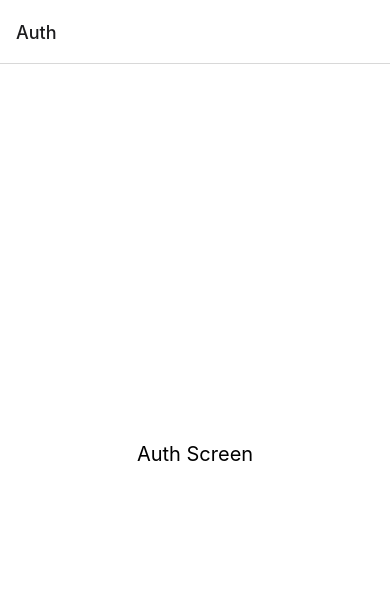
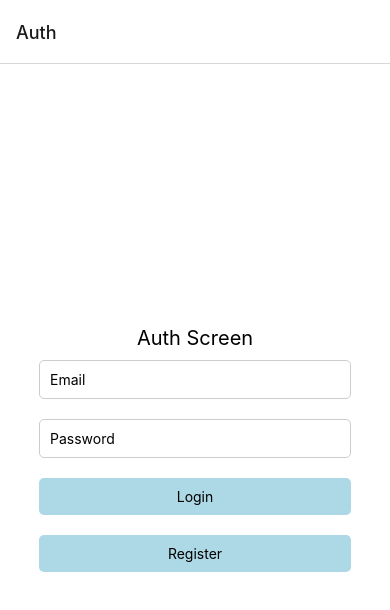
Before and after one commit to b0c-beep/calendar-event-adder, a React Native app: screen /Auth in a window 390 px wide. Shown: the top 610 px of the page. Built offline with nearby package versions, Linux system fonts and the light colour scheme.

Commit message:
added login and register functionality

```diff
--- a/App.js
+++ b/App.js
@@ -1,20 +1,22 @@
-import { StatusBar } from 'expo-status-bar';
-import { StyleSheet, Text, View } from 'react-native';
+import { StyleSheet } from 'react-native';
 import { createNativeStackNavigator } from '@react-navigation/native-stack';
 import { NavigationContainer } from '@react-navigation/native';
 import AuthScreen from './screens/AuthScreen';
 import ProfileScreen from './screens/ProfileScreen';
+import { GestureHandlerRootView } from 'react-native-gesture-handler';
 
 const Stack = createNativeStackNavigator();
 
 export default function App() {
   return (
+    <GestureHandlerRootView style={{ flex: 1 }}>
     <NavigationContainer>
       <Stack.Navigator initialRouteName="Auth">
         <Stack.Screen name="Auth" component={AuthScreen} />
         <Stack.Screen name="Profile" component={ProfileScreen} />
       </Stack.Navigator>
     </NavigationContainer>
+    </GestureHandlerRootView>
   );
 }
 
--- a/babel.config.js
+++ b/babel.config.js
@@ -2,5 +2,14 @@ module.exports = function(api) {
   api.cache(true);
   return {
     presets: ['babel-preset-expo'],
+    plugins: [
+      [
+        'module:react-native-dotenv',
+        {
+          moduleName: '@env',
+          path: '.env',
+        },
+      ],
+    ],
   };
 };
--- a/firebase.js
+++ b/firebase.js
@@ -1,18 +1,20 @@
 // Import the functions you need from the SDKs you need
 import { initializeApp } from "firebase/app";
-import 'dotenv/config';
+import { REACT_APP_FIREBASE_API_KEY, REACT_APP_FIREBASE_APP_ID } from '@env';
+import { getAuth } from "firebase/auth";
 // TODO: Add SDKs for Firebase products that you want to use
 // https://firebase.google.com/docs/web/setup#available-libraries
 
 // Your web app's Firebase configuration
 const firebaseConfig = {
-  apiKey: process.env.REACT_APP_FIREBASE_API_KEY,
+  apiKey: REACT_APP_FIREBASE_API_KEY,
   authDomain: "calendar-event-adder-8907e.firebaseapp.com",
   projectId: "calendar-event-adder-8907e",
   storageBucket: "calendar-event-adder-8907e.appspot.com",
   messagingSenderId: "815623997635",
-  appId: process.env.REACT_APP_FIREBASE_APP_ID
+  appId: REACT_APP_FIREBASE_APP_ID
 };
 
 // Initialize Firebase
 const app = initializeApp(firebaseConfig);
+export const auth = getAuth(app);
--- a/package.json
+++ b/package.json
@@ -9,11 +9,12 @@
     "web": "expo start --web"
   },
   "dependencies": {
+    "@react-native-async-storage/async-storage": "^1.23.1",
     "@react-native-community/masked-view": "^0.1.11",
     "@react-navigation/native": "^6.1.18",
     "@react-navigation/native-stack": "^6.11.0",
     "dotenv": "^16.4.5",
-    "expo": "~51.0.28",
+    "expo": "^51.0.32",
     "expo-status-bar": "~1.12.1",
     "firebase": "^10.13.2",
     "react": "18.2.0",
@@ -24,7 +25,8 @@
     "react-native-screens": "3.31.1"
   },
   "devDependencies": {
-    "@babel/core": "^7.20.0"
+    "@babel/core": "^7.20.0",
+    "react-native-dotenv": "^3.4.11"
   },
   "private": true
 }
--- a/screens/AuthScreen.jsx
+++ b/screens/AuthScreen.jsx
@@ -1,10 +1,81 @@
-import React from 'react';
-import { View, Text, StyleSheet } from 'react-native';
+import React, { useState, useEffect } from 'react';
+import { View, Text, StyleSheet, TouchableOpacity, TextInput } from 'react-native';
+import { auth } from '../firebase';
+import AsyncStorage from '@react-native-async-storage/async-storage';
+import { createUserWithEmailAndPassword, signInWithEmailAndPassword } from 'firebase/auth';
 
-const AuthScreen = ({navigation}) => {
+const AuthScreen = ({ navigation }) => {
+    const [email, setEmail] = useState('');
+    const [password, setPassword] = useState('');
+    const [user, setUser] = useState(null);
+    const [error, setError] = useState('');
+
+    // On app start, check AsyncStorage for user info
+    const checkUserSession = async () => {
+        const userData = await AsyncStorage.getItem('user');
+        if (userData) {
+            setUser(JSON.parse(userData));
+        }
+    };
+
+    // Call checkUserSession in a useEffect hook when the app starts
+    useEffect(() => {
+        checkUserSession();
+    }, []);
+
+    const handleLogin = async () => {
+        try {
+            const response = await signInWithEmailAndPassword(auth, email, password);
+            setUser(response.user);
+            await AsyncStorage.setItem('user', JSON.stringify(response.user));
+            setError('');
+            navigation.replace('Profile');
+        } catch (err) {
+            setError(err.message);
+        }
+    };
+
+    const handleRegister = async () => {
+        try {
+            const response = await createUserWithEmailAndPassword(auth, email, password);
+            setUser(response.user);
+            await AsyncStorage.setItem('user', JSON.stringify(response.user));
+            setError('');
+            navigation.replace('Profile');
+        } catch (err) {
+            setError(err.message);
+        }
+    };
+
     return (
         <View style={styles.container}>
             <Text style={styles.text}>Auth Screen</Text>
+            {error ? <Text style={styles.errorText}>{error}</Text> : null}
+            <TextInput
+                style={styles.input}
+                placeholder="Email"
+                value={email}
+                onChangeText={setEmail}
+            />
+            <TextInput
+                style={styles.input}
+                placeholder="Password"
+                value={password}
+                onChangeText={setPassword}
+                secureTextEntry
+            />
+            <TouchableOpacity
+                style={styles.button}
+                onPress={handleLogin}
+            >
+                <Text>Login</Text>
+            </TouchableOpacity>
+            <TouchableOpacity
+                onPress={handleRegister}
+                style={styles.button}
+            >
+                <Text>Register</Text>
+            </TouchableOpacity>
         </View>
     );
 };
@@ -20,6 +91,29 @@ const styles = StyleSheet.create({
         fontSize: 20,
         color: '#000',
     },
+    input: {
+        width: '80%', // Make the input wider
+        padding: 10,
+        borderWidth: 1,
+        borderColor: '#ccc',
+        borderRadius: 5,
+        marginVertical: 10,
+    },
+    button: {
+        padding: 10,
+        backgroundColor: 'lightblue',
+        borderRadius: 5,
+        margin: 10,
+        width: '80%', // Make the button wider
+        alignItems: 'center', // Center button text
+    },
+    buttonText: {
+        color: '#000', // Button text color
+    },
+    errorText: {
+        color: 'red',
+        marginVertical: 10,
+    },
 });
 
 export default AuthScreen;
--- a/screens/ProfileScreen.jsx
+++ b/screens/ProfileScreen.jsx
@@ -1,10 +1,31 @@
-import React from 'react';
-import { View, Text, StyleSheet } from 'react-native';
+import React, { useState } from 'react';
+import { View, Text, StyleSheet, TouchableOpacity } from 'react-native';
+import { auth } from '../firebase';
+import { signOut } from 'firebase/auth';
+import AsyncStorage from '@react-native-async-storage/async-storage';
 
 const ProfileScreen = ({navigation}) => {
+    const [user, setUser] = useState(null);
+    const [error, setError] = useState('');
+
+    const handleSignOut = async () => {
+        try{
+            await signOut(auth);
+            setUser(null);
+            navigation.replace('Auth');
+            await AsyncStorage.removeItem('user');
+        } catch (err) {
+            setError(err.message);
+        }
+    };
+
     return (
         <View style={styles.container}>
             <Text style={styles.text}>Profile Screen</Text>
+            {error ? <Text style={styles.errorText}>{error}</Text> : null}
+            <TouchableOpacity onPress={handleSignOut} style={styles.button}>
+                <Text>Sign Out</Text>
+            </TouchableOpacity>
         </View>
     );
 };
@@ -20,6 +41,11 @@ const styles = StyleSheet.create({
         fontSize: 20,
         color: '#000',
     },
+    button: {
+        backgroundColor: '#DDDDDD',
+        padding: 10,
+        margin: 10,
+    },
 });
 
 export default ProfileScreen;
```
Also changed, not shown: 1 other file (tests, documents, lock files or other folders).
